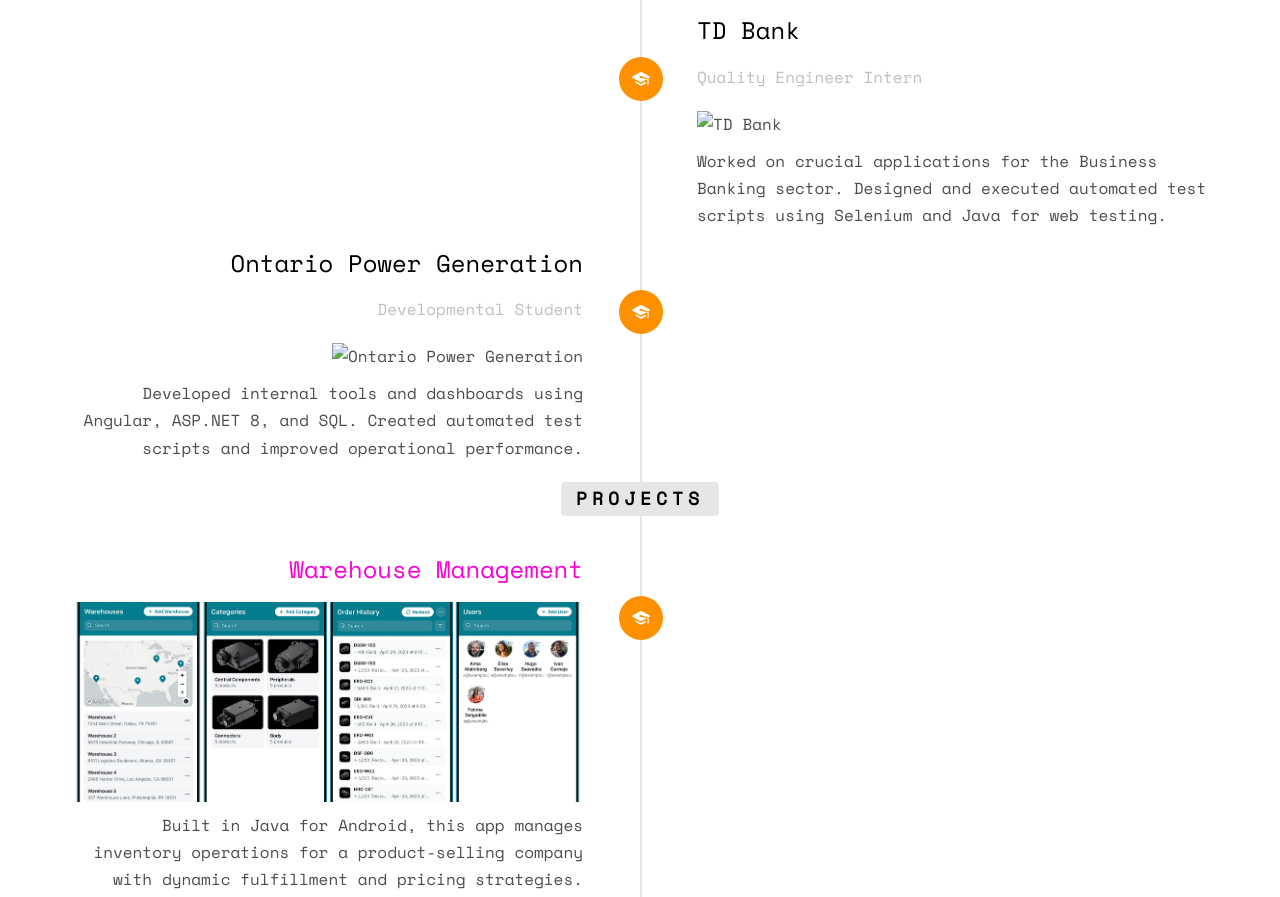
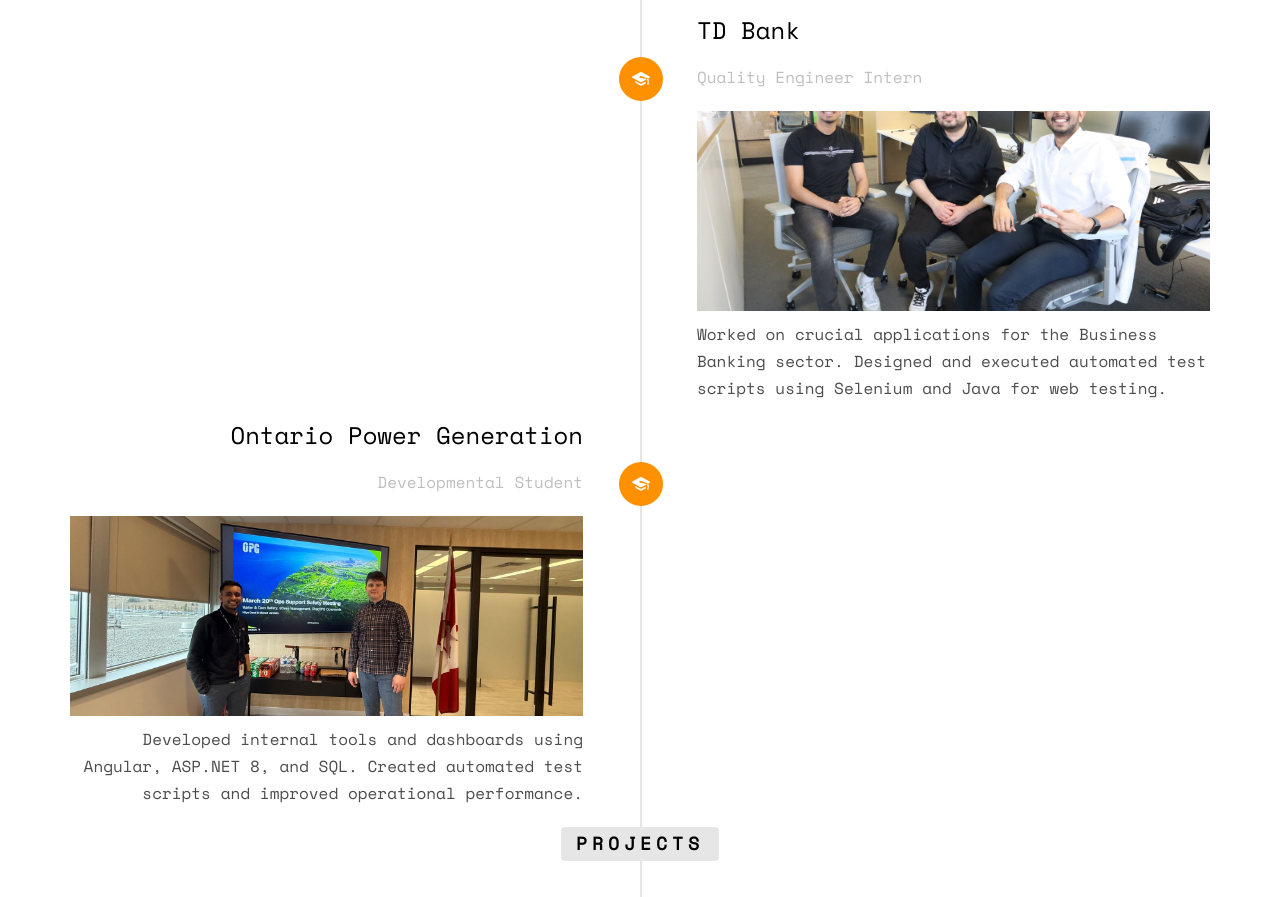
Before and after one commit to nityadesai0369/Portfolio, a plain HTML site: page index.html in a window 1280 px wide. Shown: the part 4898-5795 px from the top of the page. Drawn offline with nearby package versions, Linux system fonts and the light colour scheme; some packages are replaced by stand-ins of ours; no server answers; files whose address does not match are found by name.

Commit message:
New updates for portfolio

```diff
--- a/index.html
+++ b/index.html
@@ -225,7 +225,7 @@
 									<span class="company">Quality Engineer Intern</span>
 								</div>
 								<div class="timeline-body">
-									<img src="images/td.jpg" alt="TD Bank" style="width:100%; max-height:200px; object-fit:cover; margin-bottom:10px;">
+									<img src="TD.jpeg" alt="TD Bank" style="width:100%; max-height:200px; object-fit:cover; margin-bottom:10px;">
 									<p>Worked on crucial applications for the Business Banking sector. Designed and executed automated test scripts using Selenium and Java for web testing.</p>
 								</div>
 							</div>
@@ -239,7 +239,7 @@
 									<span class="company">Developmental Student</span>
 								</div>
 								<div class="timeline-body">
-									<img src="images/opg.jpg" alt="Ontario Power Generation" style="width:100%; max-height:200px; object-fit:cover; margin-bottom:10px;">
+									<img src="OPG.jpeg" alt="Ontario Power Generation" style="width:100%; max-height:200px; object-fit:cover; margin-bottom:10px;">
 									<p>Developed internal tools and dashboards using Angular, ASP.NET 8, and SQL. Created automated test scripts and improved operational performance.</p>
 								</div>
 							</div>
```
Also changed, not shown: OPG.jpeg (added), TD.jpeg (added).
